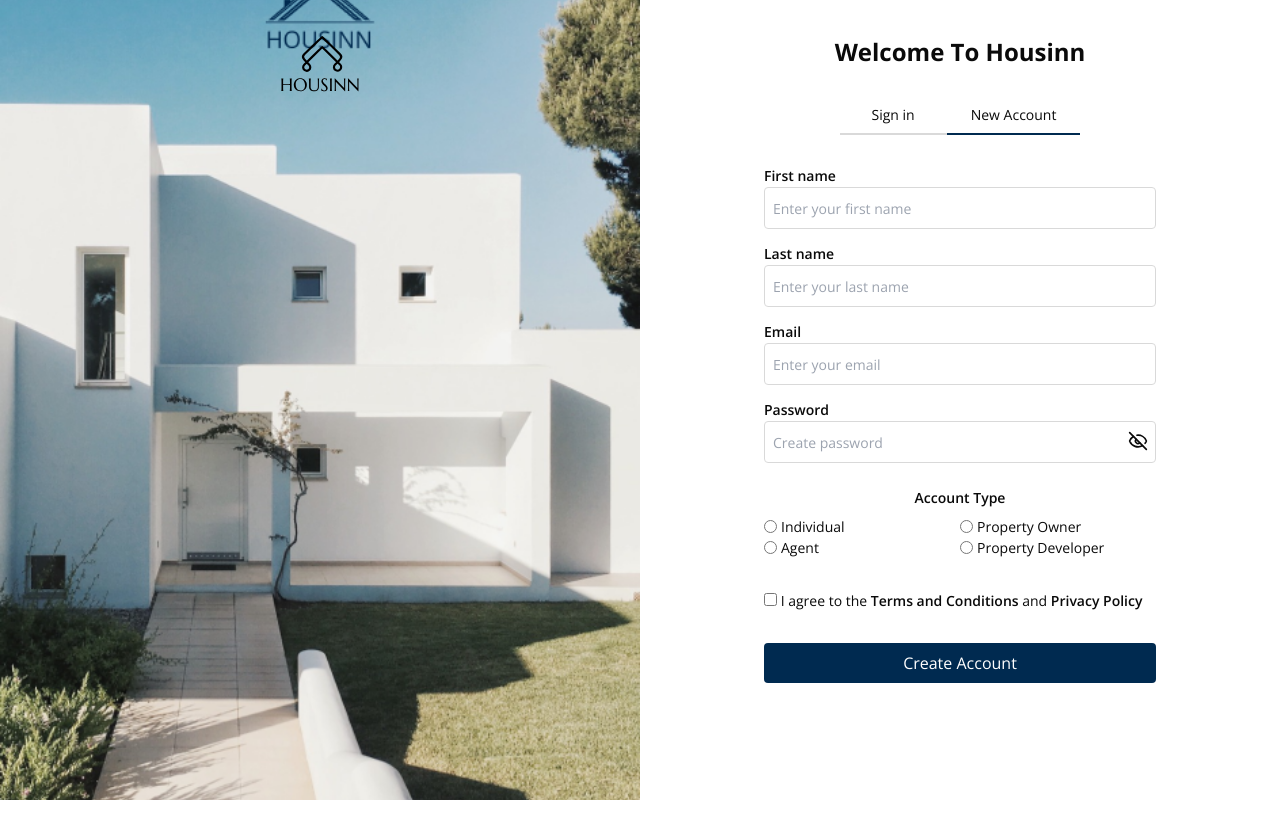
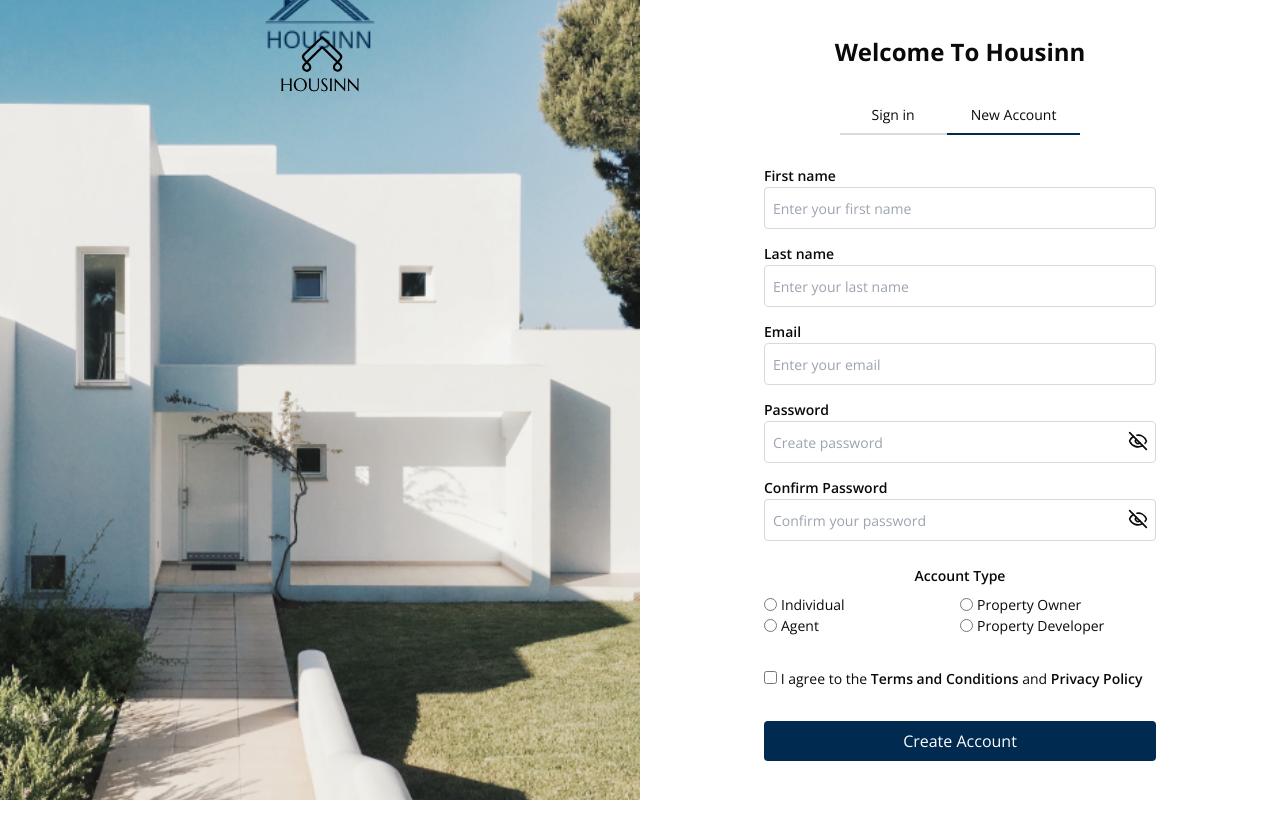
Before and after one commit to colloidOS/Housinn-for-Website, a Next.js app: page /auth in a window 1280 px wide. Both pictures are taken after a click on the button "New Account". Shown: the top 838 px of the page. Built offline with nearby package versions, Linux system fonts and the light colour scheme.

Commit message:
fix: updated the confirm password

```diff
--- a/src/app/auth/page.tsx
+++ b/src/app/auth/page.tsx
@@ -25,7 +25,6 @@ const signInSchema = z.object({
     .max(20, "Password can't be more than 20 characters"),
 });
 
-
 const signUpSchema = z
   .object({
     firstName: z.string().nonempty(" Required"),
@@ -35,18 +34,18 @@ const signUpSchema = z
       .string()
       .min(6, "Password must be at least 6 characters")
       .max(20, "Password can't be more than 20 characters"),
-    // confirmPassword: z
-    //   .string()
-    //   .min(6, "Password must be at least 6 characters"),
+    confirmPassword: z
+      .string()
+      .min(6, "Password must be at least 6 characters"),
     userType: z.string().nonempty("Please select an account type"),
     // termsAccepted: z.literal(true, {
     //   errorMap: () => ({ message: "You must accept the terms and conditions" }),
     // }),
   })
-  // .refine((data) => data.password === data.confirmPassword, {
-  //   message: "Passwords don't match",
-  //   path: ["confirmPassword"],
-  // });
+  .refine((data) => data.password === data.confirmPassword, {
+    message: "Passwords don't match",
+    path: ["confirmPassword"],
+  });
 
 const AuthPage = () => {
   const [isSignIn, setIsSignIn] = useState(true);
@@ -80,7 +79,10 @@ const AuthPage = () => {
       const validationSchema = isSignIn ? signInSchema : signUpSchema;
       validationSchema.parse(data); // Throws error if validation fails
       setErrors({}); // Clear any previous errors if validation is successful
-
+      if (!isSignIn) {
+        // Remove confirmPassword before sending to API
+        delete data.confirmPassword;
+      }
       let response;
       if (isSignIn) {
         response = await api.post("/auth/login", data);
@@ -211,14 +213,17 @@ const AuthPage = () => {
                       id={field.id}
                       name={field.name}
                       type={
-                        field.name === "password" && showPassword
+                        (field.name === "password" ||
+                          field.name === "confirmPassword") &&
+                        showPassword
                           ? "text"
                           : field.type
                       }
                       placeholder={field.placeholder}
                       className="w-full px-2 py-2 placeholder:text-[0.875rem] border border-white-300 rounded focus:outline-none"
                     />
-                    {field.name === "password" && (
+                    {(field.name === "password" ||
+                      field.name === "confirmPassword") && (
                       <span
                         className="absolute right-2 top-[20%] cursor-pointer"
                         onClick={togglePasswordVisibility}
--- a/src/data/auth.ts
+++ b/src/data/auth.ts
@@ -44,6 +44,14 @@ export const signInFields = [
     placeholder: "Create password",
     label: "Password",
   },
+
+  {
+    id: "confirm-password",
+    name: "confirmPassword",
+    type: "password",
+    placeholder: "Confirm your password",
+    label: "Confirm Password",
+  },
 ];
 
 export const accountTypes = [
```
Lines whose indentation alone changed are shown as unchanged.
